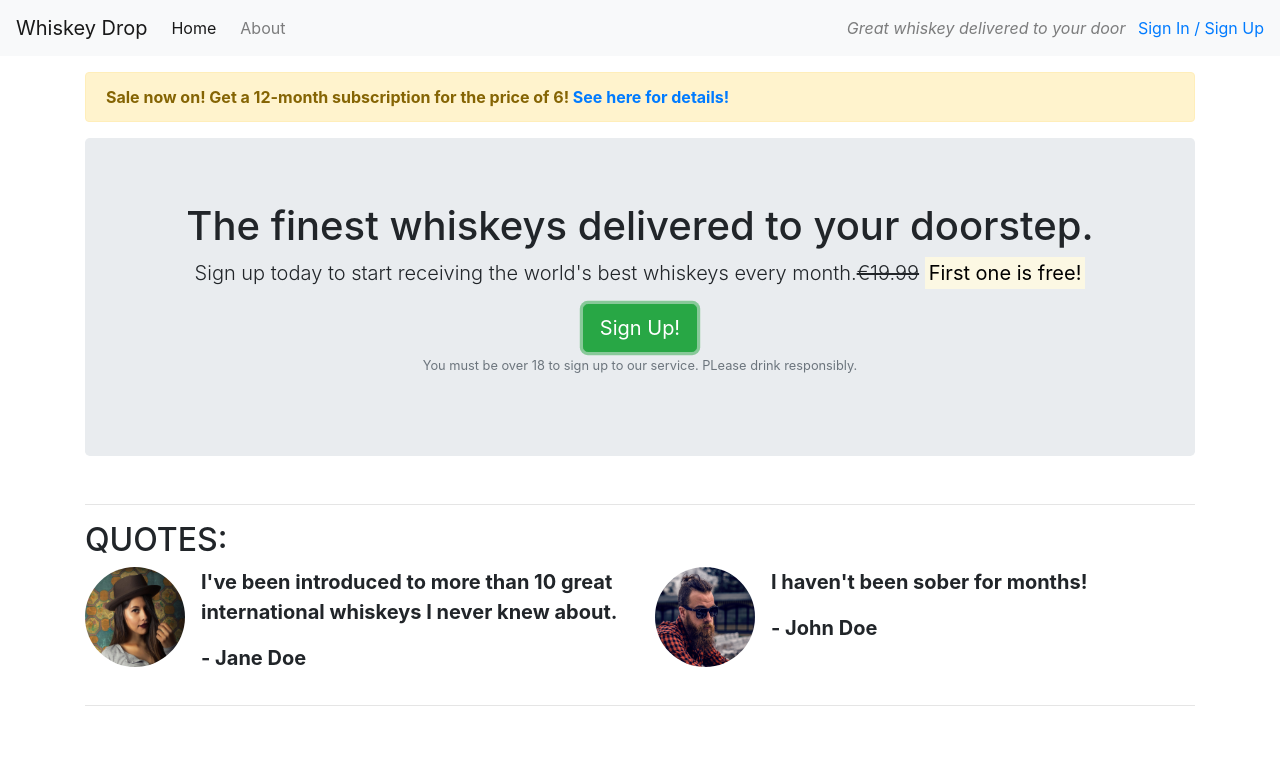
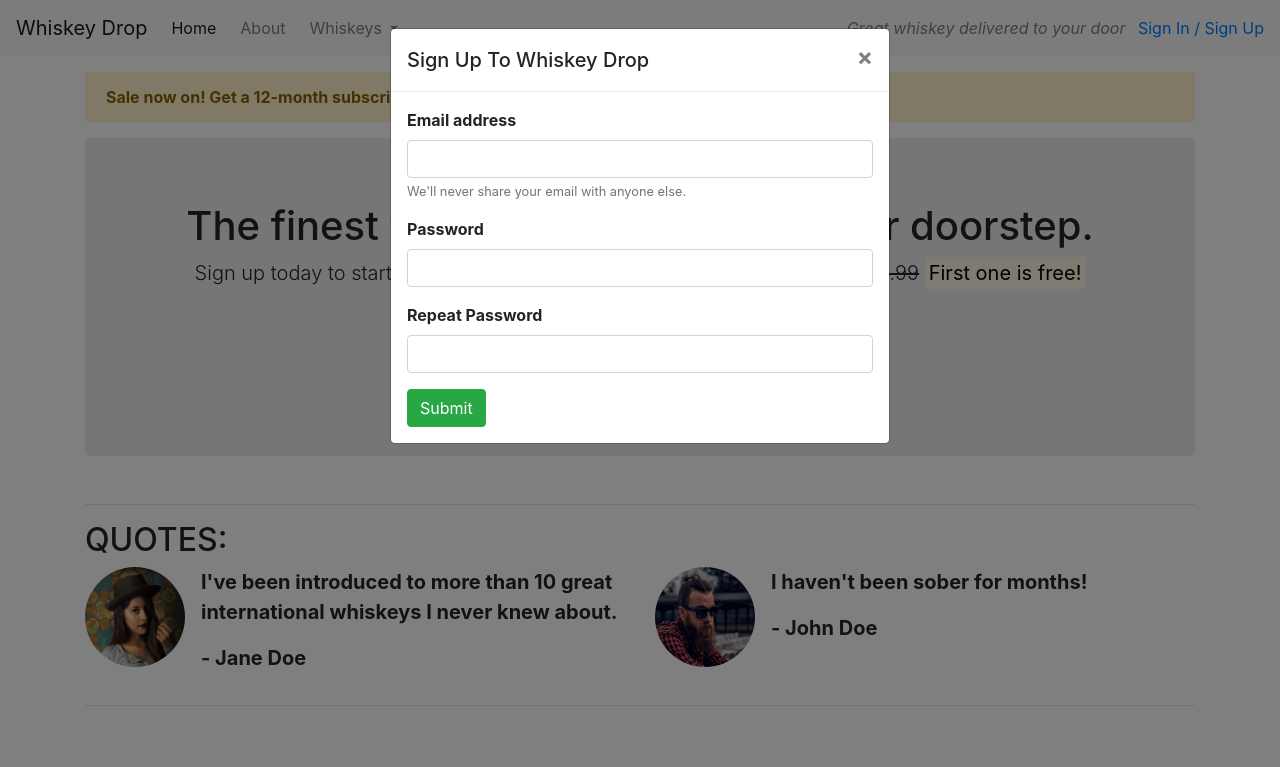
Before and after one commit to KittiKovacs/bootstrap, a plain HTML site: page index.html in a window 1280 px wide. Both pictures are taken after a click on the button "Sign Up!". Shown: the top 767 px of the page. Drawn offline with nearby package versions, Linux system fonts and the light colour scheme.

Commit message:
final bootstrap

```diff
--- a/index.html
+++ b/index.html
@@ -13,9 +13,24 @@
     <nav class="navbar navbar-light navbar-expand-sm bg-light">
         <a href="/" class="navbar-brand">
                     Whiskey Drop</a>
+        <button class="navbar-toggler ml-auto" type="button" data-toggle="collapse" data-target="#navbarNavDropdown" aria-controls="navbarNavDropdown" aria-expanded="false" aria-label="Toggle navigation">
+        <span class="navbar-toggler-icon"></span></button>
+
+        <div class="collapse navbar-collapse" id="navbarNavDropdown">
         <ul class="navbar-nav mr-auto">
             <li class="active nav-item mr-2"><a class="nav-link" href="/">Home</a></li>
             <li class="nav-item mr-2"><a class="nav-link" href="">About</a></li>
+            <li class="nav-item dropdown">
+                    <a class="nav-link dropdown-toggle" href="#" id="navbarDropdownMenuLink" role="button" data-toggle="dropdown" aria-haspopup="true" aria-expanded="false">
+                        Whiskeys
+                    </a>
+                    <div class="dropdown-menu" aria-labelledby="navbarDropdownMenuLink">
+                        <a class="dropdown-item" href="#">Irish</a>
+                        <a class="dropdown-item" href="#">Scotch</a>
+                        <a class="dropdown-item" href="#">Japanese</a>
+                        <a class="dropdown-item" href="#">American</a>
+                    </div>
+            </li>
             <li class="nav-item mr-2 d-block d-sm-none"><a class="nav-link" href="">Sign In / Sign Up</a></li>
         </ul>
 
@@ -42,7 +57,7 @@
             <span class="d-inline d-sm-none"><br></span>
              <strong><mark>First one is free!</mark></strong>
             </p>
-            <button class="btn btn-success btn-lg">Sign Up!</button>
+            <button class="btn btn-success btn-lg" data-toggle="modal" data-target="#signupmodal">Sign Up!</button>
             <p class="text-muted"><small>You must be over 18 to sign up to our service. PLease drink responsibly.</small></p>
         </section>
         </div>
@@ -125,5 +140,38 @@
         <!-- /.features -->
         <hr>
     </article>
+    <div class="modal" tabindex="-1" role="dialog" id="signupmodal">
+        <div class="modal-dialog" role="document">
+            <div class="modal-content">
+                <div class="modal-header">
+                    <h5 class="modal-title">Sign Up To Whiskey Drop</h5>
+                    <button type="button" class="close" data-dismiss="modal" aria-label="Close">
+          <span aria-hidden="true">&times;</span>
+        </button>
+           </div>
+           <div class="modal-body">
+           <form>
+                <div class="form-group">
+                    <label for="exampleInputEmail1">Email address</label>
+                    <input type="email" class="form-control" id="exampleInputEmail1" aria-describedby="emailHelp">
+                    <small id="emailHelp" class="form-text text-muted">We'll never share your email with anyone else.</small>
+                </div>
+                <div class="form-group">
+                    <label for="password">Password</label>
+                    <input type="password" class="form-control" id="password">
+                </div>
+                <div class="form-group">
+                    <label for="repeat-password">Repeat Password</label>
+                    <input type="password" class="form-control" id="repeat-password">
+                </div>
+                <button type="submit" class="btn btn-success">Submit</button>
+                </form>
+      </div>
+    </div>
+  </div>
+</div>
+    <script src="https://code.jquery.com/jquery-3.4.1.slim.min.js" integrity="sha384-J6qa4849blE2+poT4WnyKhv5vZF5SrPo0iEjwBvKU7imGFAV0wwj1yYfoRSJoZ+n" crossorigin="anonymous"></script>
+<script src="https://cdn.jsdelivr.net/npm/popper.js@1.16.0/dist/umd/popper.min.js" integrity="sha384-Q6E9RHvbIyZFJoft+2mJbHaEWldlvI9IOYy5n3zV9zzTtmI3UksdQRVvoxMfooAo" crossorigin="anonymous"></script>
+<script src="https://stackpath.bootstrapcdn.com/bootstrap/4.4.1/js/bootstrap.min.js" integrity="sha384-wfSDF2E50Y2D1uUdj0O3uMBJnjuUD4Ih7YwaYd1iqfktj0Uod8GCExl3Og8ifwB6" crossorigin="anonymous"></script>
 </body>
 </html>
```
